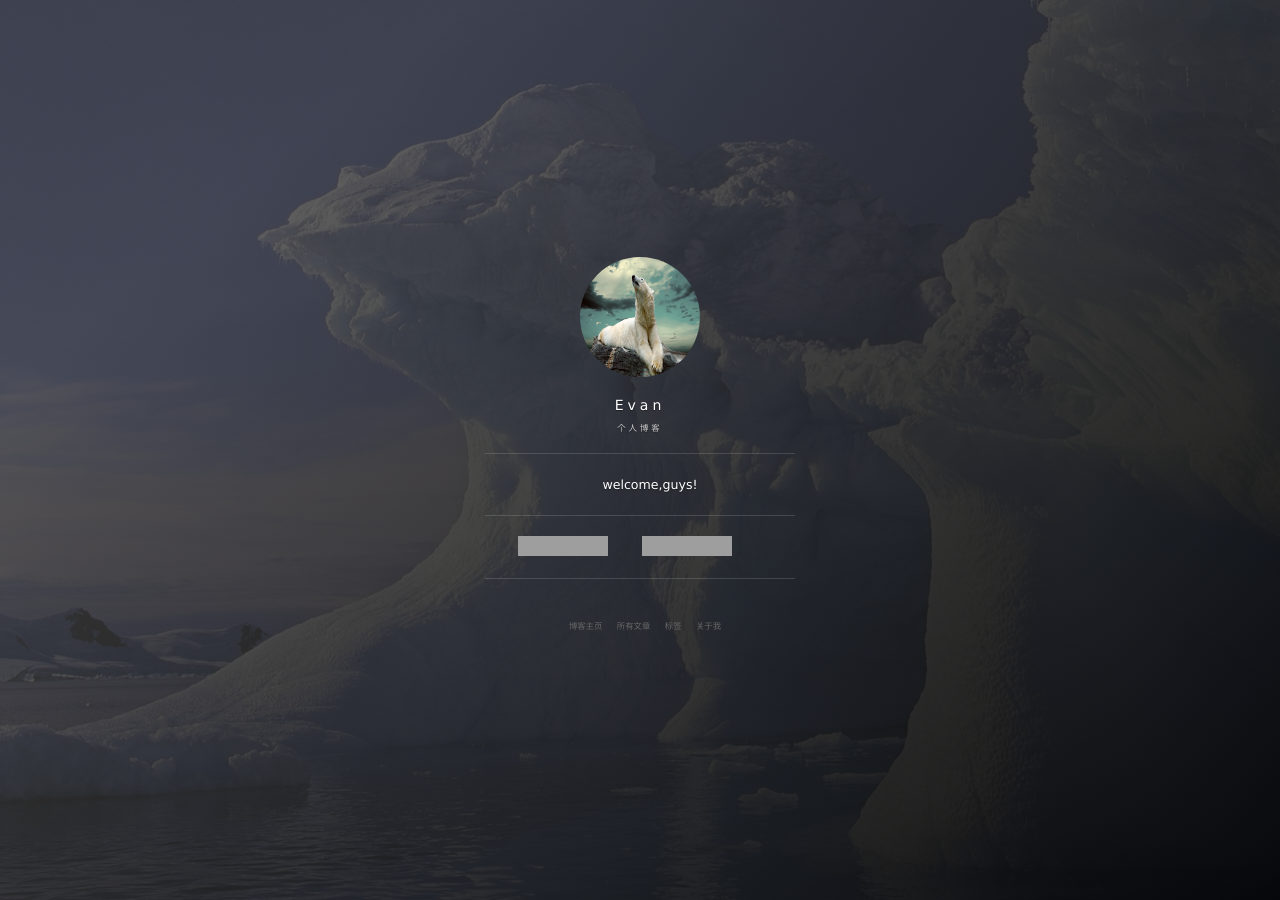
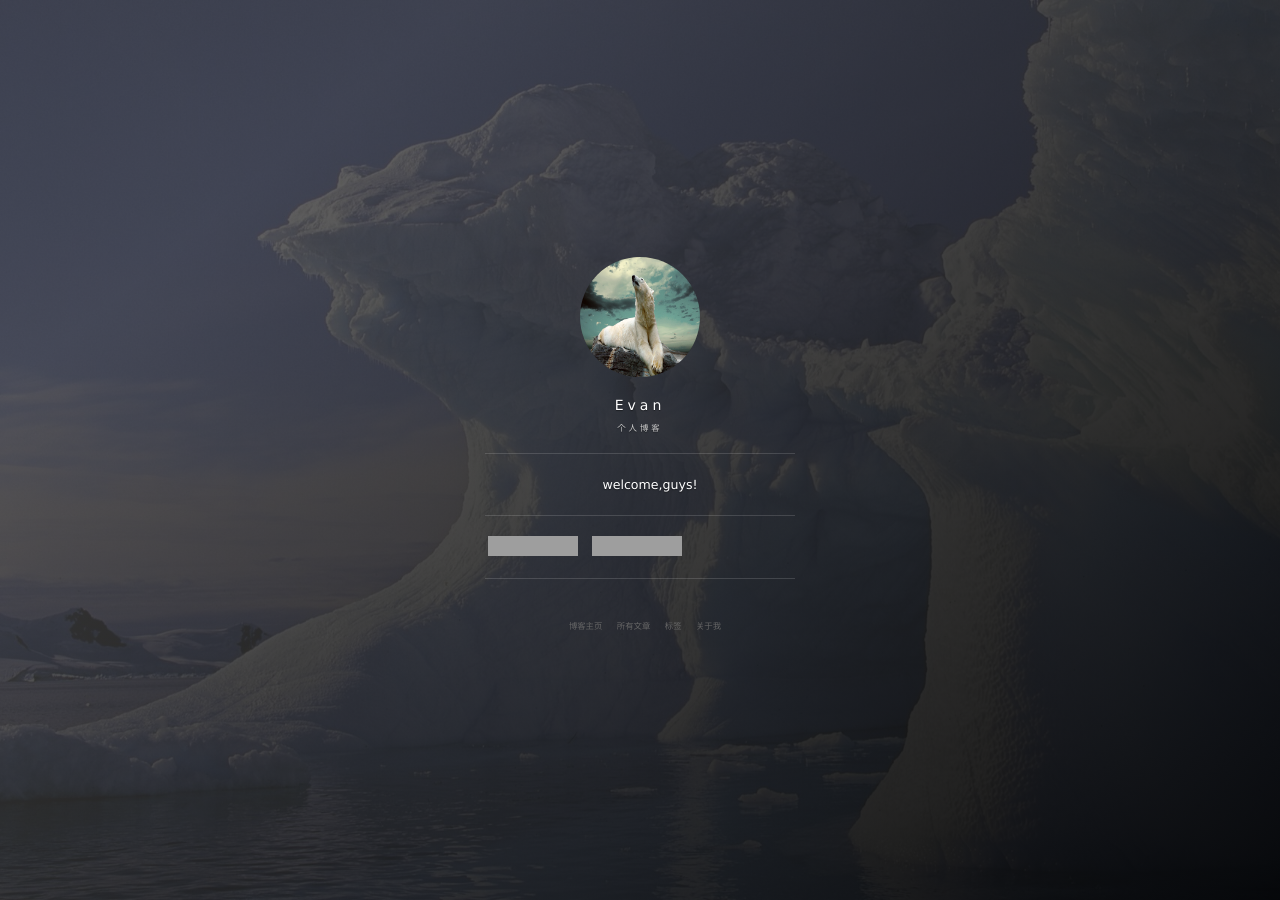
Before and after one commit to xuyiwenak/xuyiwenak.github.io, a Jekyll site: the page built from index.html, in a window 1280 px wide. Built offline with Jekyll 4.4.1, drawn with Linux system fonts in a browser that asks for light colours; nearby versions of some CDN libraries; the list of posts is cut into pages by our own code; comment, search, counter and statistics services are not loaded; grey boxes are pictures that could not be loaded.

Commit message:
mergin add

```diff
--- a/_includes/side-panel.html
+++ b/_includes/side-panel.html
@@ -35,12 +35,12 @@
         {% endif %}
         <hr class="panel-cover__divider" />
         {% if site.github_button %}
-        <iframe style="margin-left: 100px;"
+        <iframe style="margin-left: 50px;"
                 src={{site.github_button.star_src}}
-                frameborder="0" scrolling="0" width="120px" height="20px"></iframe>
+                frameborder="0" scrolling="0" width="100px" height="20px"></iframe>
         <iframe style="margin-right: 100px;"
                 src={{site.github_button.follow_src}}
-                frameborder="0" scrolling="0" width="120px" height="20px"></iframe>
+                frameborder="0" scrolling="0" width="150px" height="20px"></iframe>
         {% endif %}
         <hr class="panel-cover__divider" />
         <div class="navigation-wrapper">
```
